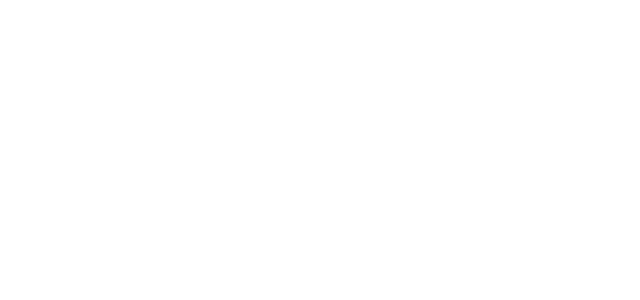
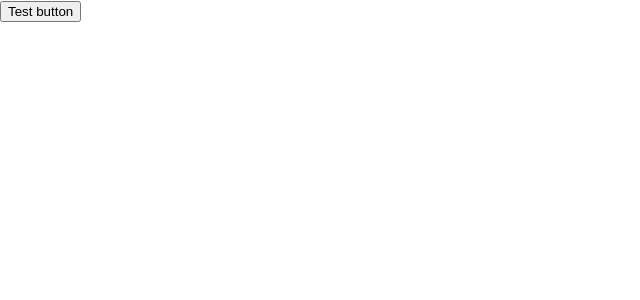
Before and after one commit to ihorlyzak/react__crud_app, a React (Create React App) app: page /home in a window 1280 px wide. Shown: the top 300 px of the page, without its empty margins (0-640 px from the left). Built offline with nearby package versions, Linux system fonts and the light colour scheme.

Commit message:
installed & tested react-router

```diff
--- a/package.json
+++ b/package.json
@@ -8,6 +8,7 @@
     "@testing-library/user-event": "^13.5.0",
     "react": "^17.0.2",
     "react-dom": "^17.0.2",
+    "react-router-dom": "^6.2.1",
     "react-scripts": "5.0.0",
     "web-vitals": "^2.1.3"
   },
--- a/src/components/App/App.js
+++ b/src/components/App/App.js
@@ -1,11 +1,18 @@
 import './App.css';
+import { BrowserRouter, Routes, Route } from 'react-router-dom';
 
+import { Button } from 'components/Button/Button';
 
 function App() {
+
 	return (
-		<div className="App">
+		<BrowserRouter>
 
-		</div>
+			<Routes>
+				<Route exact path="/home" element={<Button />} />
+			</Routes>
+
+		</BrowserRouter>
 	);
 }
 
--- a/src/components/Button/Button.jsx
+++ b/src/components/Button/Button.jsx
@@ -1,6 +1,6 @@
 const Button = () => {
 
-    return <button>BATON</button>;
+    return <button>Test button</button>;
 };
 
 export { Button };
--- a/src/index.js
+++ b/src/index.js
@@ -1,7 +1,6 @@
 import React from 'react';
 import ReactDOM from 'react-dom';
 import './index.css';
-// import App from './App';
 import App from 'components/App';
 import reportWebVitals from './reportWebVitals';
 
@@ -12,7 +11,5 @@ ReactDOM.render(
   document.getElementById('root')
 );
 
-// If you want to start measuring performance in your app, pass a function
-// to log results (for example: reportWebVitals(console.log))
-// or send to an analytics endpoint. Learn more: https://bit.ly/CRA-vitals
+
 reportWebVitals();
```
Also changed, not shown: .eslintrc.json, 1 other file (tests, documents, lock files or other folders).
